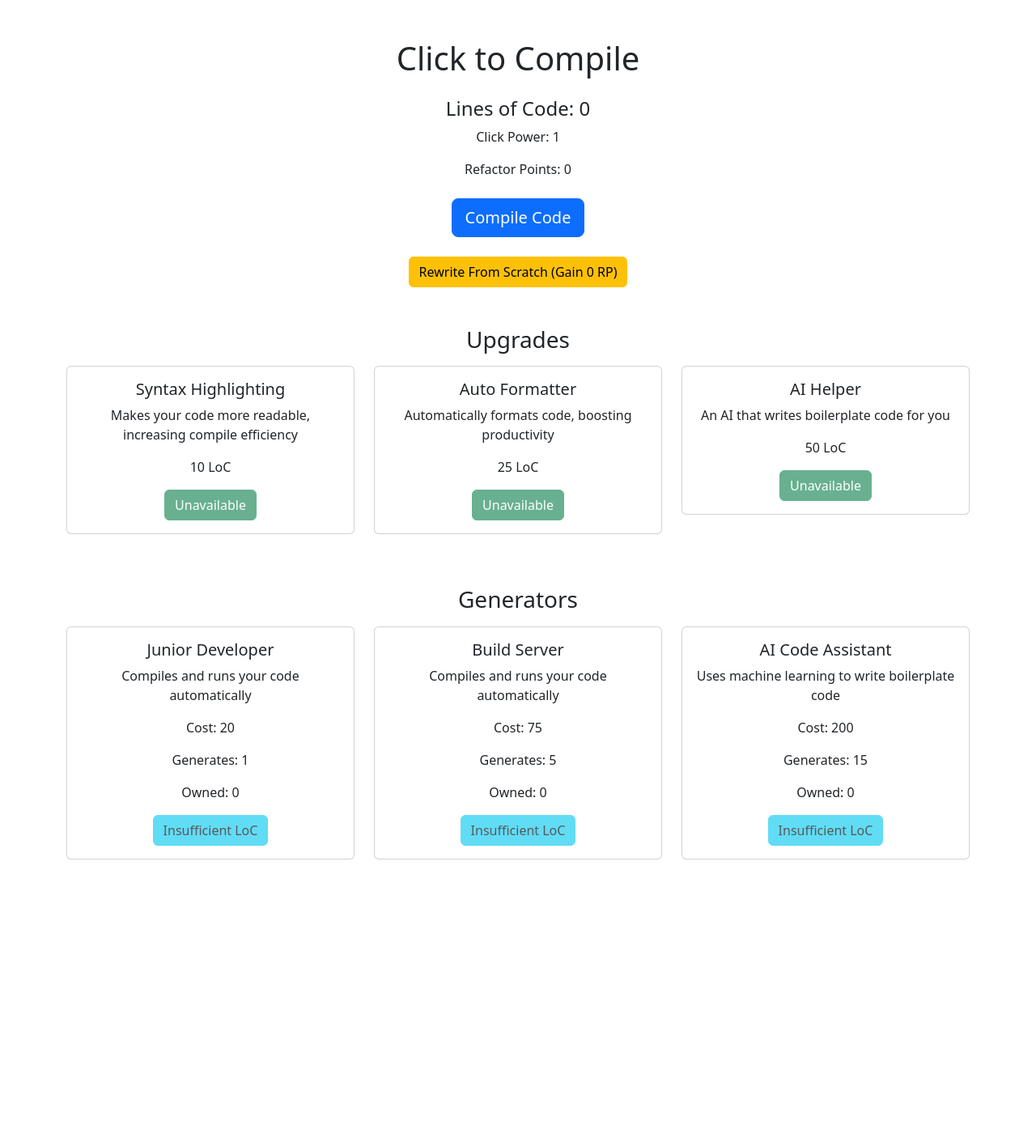
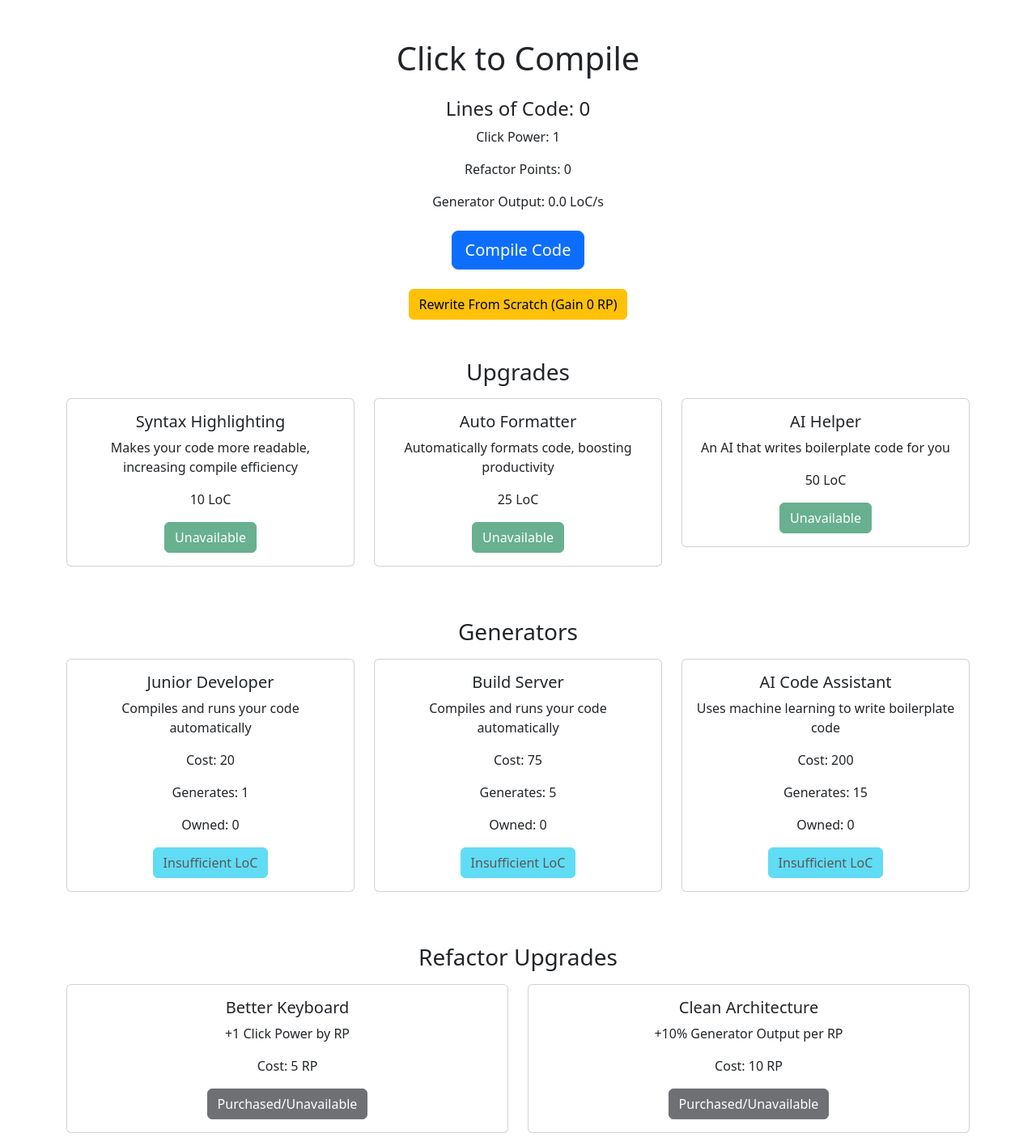
Before and after one commit to I3lade02/web_clicker_game, a React (Create React App) app: page / in a window 1280 px wide. Shown: the whole page at 81% size. Before the commit the page ends 1078 px from the top, so only its background shows below. Built offline with nearby package versions, Linux system fonts and the light colour scheme.

Commit message:
added refactor updates, display of how much LoCs generators are making

```diff
--- a/src/App.js
+++ b/src/App.js
@@ -3,53 +3,90 @@ import 'bootstrap/dist/css/bootstrap.min.css';
 import CodeClicker from './components/CodeClicker';
 import CodeStatsPanel from './components/CodeStatsPanel';
 import UpgradeCard from './components/UpgradeCard';
+import GeneratorCard from './components/GeneratorCard';
+import PrestigeUpgradeCard from './components/PrestigeUpgradeCard';
+import AchievementToast from './components/AchievementToast';
 import { upgrades } from './features/upgrades';
+import { generators } from './features/generators';
+import { prestigeUpgrades } from './features/prestigeUpgrades';
+import { achievements } from './features/achievements';
 import { saveGame, loadGame } from './utils/saveManager';
-import { generators } from './features/generators';
-import GeneratorCard from './components/GeneratorCard';
 import './styles/main.css';
 
 function App() {
   const [linesOfCode, setLinesOfCode] = useState(0);
   const [clickPower, setClickPower] = useState(1);
+  const [totalLinesOfCode, setTotalLinesOfCode] = useState(0);
+  const [totalClicks, setTotalClicks] = useState(0);
   const [purchasedUpgrades, setPurchasedUpgrades] = useState([]);
-  const [totalLinesOfCode, setTotalLinesOfCode] = useState(0);
   const [purchasedGenerators, setPurchasedGenerators] = useState({});
   const [refactorPoints, setRefactorPoints] = useState(0);
+  const [purchasedPrestigeUpgrades, setPurchasedPrestigeUpgrades] = useState([]);
+  const [unlockedAchievements, setUnlockedAchievements] = useState([]);
+  const [recentAchievement, setRecentAchievement] = useState(null);
+
+  const clickBonus = purchasedPrestigeUpgrades.includes('click-boost') ? refactorPoints : 0;
+  const generatorMultiplier = purchasedPrestigeUpgrades.includes('generator-efficiency') ? 1 + refactorPoints * 0.1 : 1;
+
+  const generatorIncome = generators.reduce((sum, gen) => {
+    const qty = purchasedGenerators[gen.id] || 0;
+    return sum + qty * gen.locPerSecond * generatorMultiplier;
+  }, 0);
 
   useEffect(() => {
     const saved = loadGame();
     if (saved) {
       setLinesOfCode(saved.linesOfCode || 0);
+      setClickPower(saved.clickPower || 1);
       setTotalLinesOfCode(saved.totalLinesOfCode || 0);
-      setClickPower(saved.clickPower || 1);
+      setTotalClicks(saved.totalClicks || 0);
       setPurchasedUpgrades(saved.purchasedUpgrades || []);
       setPurchasedGenerators(saved.purchasedGenerators || {});
       setRefactorPoints(saved.refactorPoints || 0);
+      setPurchasedPrestigeUpgrades(saved.purchasedPrestigeUpgrades || []);
+      setUnlockedAchievements(saved.unlockedAchievements || []);
     }
   }, []);
 
   useEffect(() => {
-    saveGame({ linesOfCode, clickPower, purchasedUpgrades });
-  }, [linesOfCode, clickPower, purchasedUpgrades]);
+    saveGame({
+      linesOfCode,
+      clickPower,
+      totalLinesOfCode,
+      totalClicks,
+      purchasedUpgrades,
+      purchasedGenerators,
+      refactorPoints,
+      purchasedPrestigeUpgrades,
+      unlockedAchievements
+    });
+  }, [linesOfCode, clickPower, totalLinesOfCode, totalClicks, purchasedUpgrades, purchasedGenerators, refactorPoints, purchasedPrestigeUpgrades, unlockedAchievements]);
 
   useEffect(() => {
     const interval = setInterval(() => {
-      let passiveIncome = 0;
-      for (const gen of generators) {
-        const qty = purchasedGenerators[gen.id] || 0;
-        passiveIncome += qty * gen.locPerSecond;
-      }
-      if (passiveIncome > 0) {
-        setLinesOfCode(prev => prev + passiveIncome);
+      if (generatorIncome > 0) {
+        setLinesOfCode(prev => prev + generatorIncome);
+        setTotalLinesOfCode(prev => prev + generatorIncome);
       }
     }, 1000);
     return () => clearInterval(interval);
-  }, [purchasedGenerators])
+  }, [generatorIncome]);
+
+  useEffect(() => {
+    const stats = { totalLinesOfCode, totalClicks };
+    achievements.forEach((ach) => {
+      if (!unlockedAchievements.includes(ach.id) && ach.condition(stats)) {
+        setUnlockedAchievements((prev) => [...prev, ach.id]);
+        setRecentAchievement(ach);
+        setTimeout(() => setRecentAchievement(null), 4000);
+      }
+    });
+  }, [totalLinesOfCode, totalClicks, unlockedAchievements]);
 
   const handleClick = () => {
-    setLinesOfCode((prev) => prev + clickPower);
-    setTotalLinesOfCode((prev) => prev + clickPower);
+    setLinesOfCode((prev) => prev + clickPower + clickBonus);
+    setTotalLinesOfCode((prev) => prev + clickPower + clickBonus);
+    setTotalClicks((prev) => prev + 1);
   };
 
   const handleUpgrade = (upgrade) => {
@@ -70,6 +107,13 @@ function App() {
     }
   };
 
+  const handleBuyPrestigeUpgrade = (upgrade) => {
+    if (refactorPoints >= upgrade.cost && !purchasedPrestigeUpgrades.includes(upgrade.id)) {
+      setRefactorPoints(prev => prev - upgrade.cost);
+      setPurchasedPrestigeUpgrades(prev => [...prev, upgrade.id]);
+    }
+  };
+
   const calculateRefactorGain = () => {
     return Math.floor(Math.sqrt(totalLinesOfCode / 1000));
   };
@@ -79,9 +123,11 @@ function App() {
     if (gain > 0 && window.confirm(`Refactor for ${gain} Refactor point(s)? This will reset all progress`)) {
       setLinesOfCode(0);
       setTotalLinesOfCode(0);
+      setTotalClicks(0);
       setClickPower(1);
       setPurchasedUpgrades([]);
       setPurchasedGenerators({});
+      setUnlockedAchievements([]);
       setRefactorPoints(prev => prev + gain);
     }
   };
@@ -89,7 +135,7 @@ function App() {
   return (
     <div className="container text-center mt-5">
       <h1>Click to Compile</h1>
-      <CodeStatsPanel loc={linesOfCode} clickPower={clickPower} refactorPoints={refactorPoints} />
+      <CodeStatsPanel loc={linesOfCode} clickPower={clickPower + clickBonus} refactorPoints={refactorPoints} generatorIncome={generatorIncome} />
       <CodeClicker onClick={handleClick} />
 
       <div className="mt-4">
@@ -97,6 +143,8 @@ function App() {
           Rewrite From Scratch (Gain {calculateRefactorGain()} RP)
         </button>
       </div>
+
+      {recentAchievement && <AchievementToast achievement={recentAchievement} />}
 
       <h3 className="mt-5">Upgrades</h3>
       <div className="row mt-3">
@@ -124,6 +172,19 @@ function App() {
           </div>
         ))}
       </div>
+
+      <h3 className='mt-5'>Refactor Upgrades</h3>
+      <div className='row mt-3'>
+        {prestigeUpgrades.map((upgrade) => (
+          <div className='col-md-6 mb-3' key={upgrade.id}>
+            <PrestigeUpgradeCard
+              upgrade={upgrade}
+              onBuy={() => handleBuyPrestigeUpgrade(upgrade)}
+              disabled={refactorPoints < upgrade.cost || purchasedPrestigeUpgrades.includes(upgrade.id)}
+            />
+          </div>
+        ))}
+      </div>
     </div>
   );
 }
--- /dev/null
+++ b/src/components/AchievementToast.jsx
@@ -0,0 +1,17 @@
+import React from 'react';
+import { Toast, ToastContainer } from 'react-bootstrap';
+
+function AchievementToast({ achievement }) {
+    return (
+        <ToastContainer position='top-end' className='p-3'>
+            <Toast bg='success' show={true} delay={3000} autohide >
+                <Toast.Header closeButton={false}>
+                    <strong className='me-auto'>Achievement unlocked</strong>
+                </Toast.Header>
+                <Toast.Body>{achievement.name}: {achievement.description}</Toast.Body>
+            </Toast>
+        </ToastContainer>
+    );
+}
+
+export default AchievementToast;
--- a/src/components/CodeStatsPanel.jsx
+++ b/src/components/CodeStatsPanel.jsx
@@ -1,11 +1,12 @@
 import React from 'react';
 
-function CodeStatsPanel({ loc, clickPower, refactorPoints }) {
+function CodeStatsPanel({ loc, clickPower, refactorPoints, generatorIncome }) {
     return (
         <div className='mt-4'>
             <h4>Lines of Code: {loc}</h4>
             <p>Click Power: {clickPower}</p>
             <p>Refactor Points: {refactorPoints}</p>
+            <p>Generator Output: {generatorIncome.toFixed(1)} LoC/s</p>
         </div>
     );
 }
--- /dev/null
+++ b/src/components/PrestigeUpgradeCard.jsx
@@ -0,0 +1,19 @@
+import React from 'react';
+import { Card, Button } from 'react-bootstrap';
+
+function PrestigeUpgradeCard({ upgrade, onBuy, disabled }) {
+    return (
+        <Card>
+            <Card.Body>
+                <Card.Title>{upgrade.name}</Card.Title>
+                <Card.Text>{upgrade.description}</Card.Text>
+                <Card.Text>Cost: {upgrade.cost} RP</Card.Text>
+                <Button variant='dark' onClick={onBuy} disabled={disabled}>
+                    {disabled ? 'Purchased/Unavailable' : 'Unlock'}
+                </Button>
+            </Card.Body>
+        </Card>
+    );
+}
+
+export default PrestigeUpgradeCard;
--- a/src/features/achievements.js
+++ b/src/features/achievements.js
@@ -0,0 +1,20 @@
+export const achievements = [
+  {
+    id: 'first-click',
+    name: 'First Compile',
+    description: 'Click the compile button once.',
+    condition: (stats) => stats.totalClicks >= 1
+  },
+  {
+    id: 'ten-thousand-loc',
+    name: '10K Lines!',
+    description: 'Write 10,000 total lines of code.',
+    condition: (stats) => stats.totalLinesOfCode >= 10000
+  },
+  {
+    id: 'clickmaster',
+    name: 'Clickmaster',
+    description: 'Click 1,000 times.',
+    condition: (stats) => stats.totalClicks >= 1000
+  }
+];
--- /dev/null
+++ b/src/features/prestigeUpgrades.js
@@ -0,0 +1,14 @@
+export const prestigeUpgrades = [
+    {
+        id: 'click-boost',
+        name: 'Better Keyboard',
+        description: '+1 Click Power by RP',
+        cost: 5,
+    },
+    {
+        id: 'generator-efficiency',
+        name: 'Clean Architecture',
+        description: '+10% Generator Output per RP',
+        cost: 10,
+    },
+];
```
